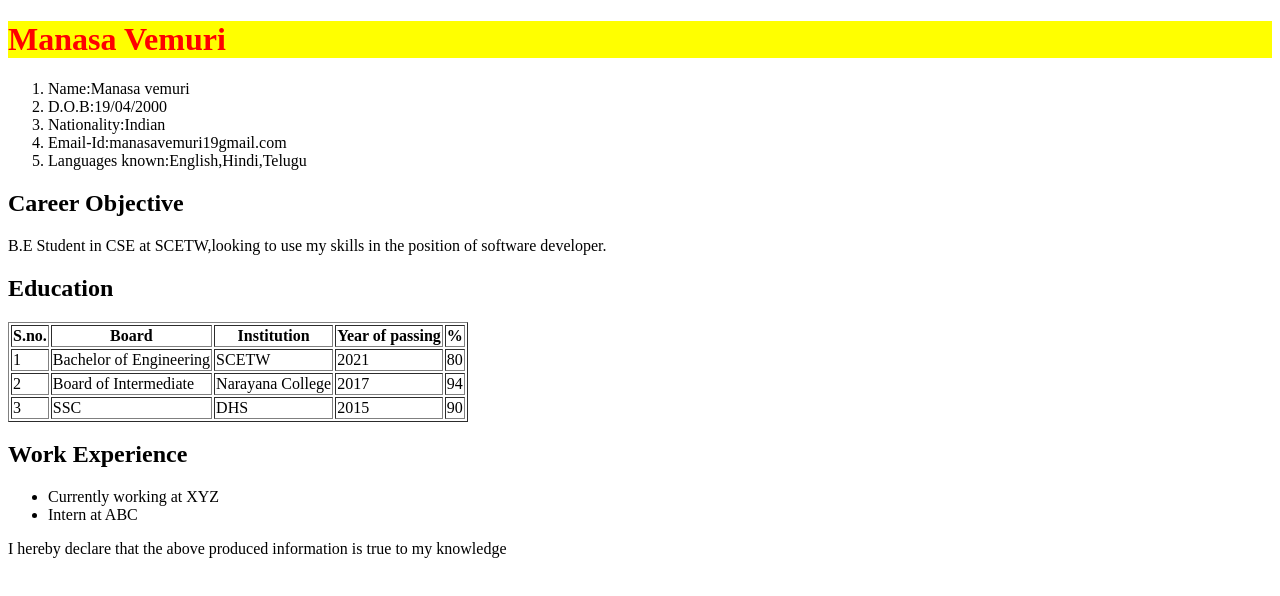
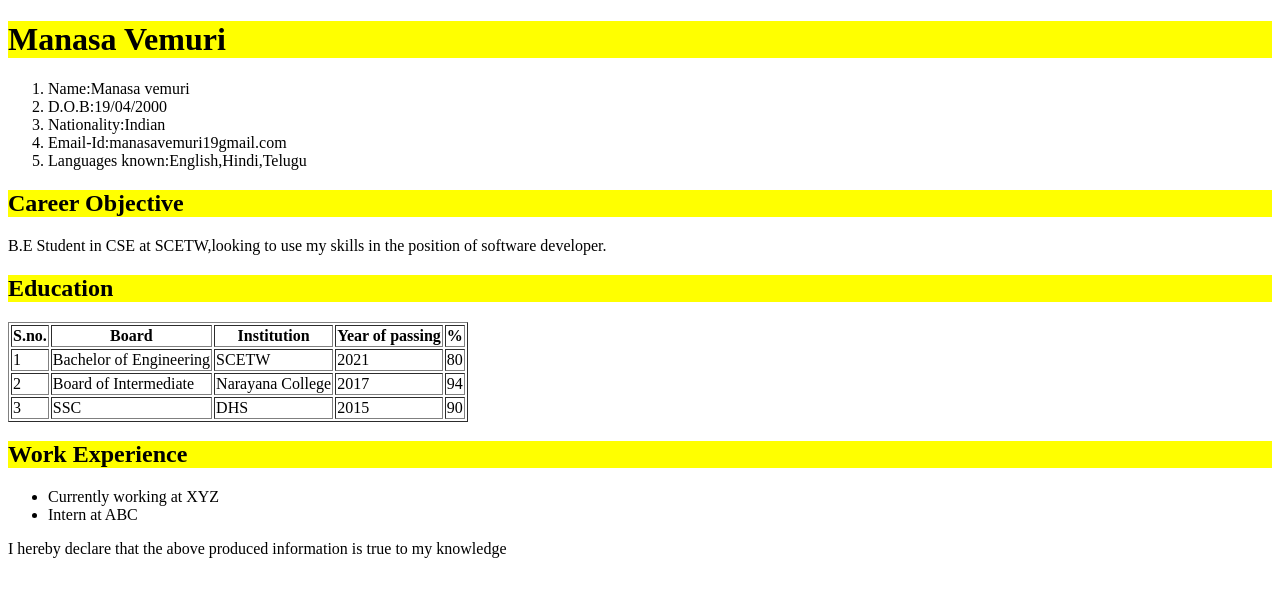
Before and after one commit to manasavemuri19/manasavemuri19.github.io, a plain HTML site: page index.html in a window 1280 px wide. Drawn offline with Linux system fonts and the light colour scheme.

Commit message:
adding colors

```diff
--- a/index.html
+++ b/index.html
@@ -9,7 +9,7 @@
         <link href="style.css" type="text/css" rel="stylesheet">
     </head>
     <Body>
-       <h1>Manasa Vemuri</h1>
+       <h1 id="first">Manasa Vemuri</h1>
         <ol>
             <li>Name:Manasa vemuri</li>
             <li>D.O.B:19/04/2000</li>
--- a/style.css
+++ b/style.css
@@ -1,9 +1,9 @@
- h1{
-                color:red;
+            #first
+            {
+                color:black;
                 background:yellow;
             }
-            #first
-            {
-                color:yellow;
-                background:red;
-            }
+h2{
+    color:black;
+    background:yellow;
+}
```
